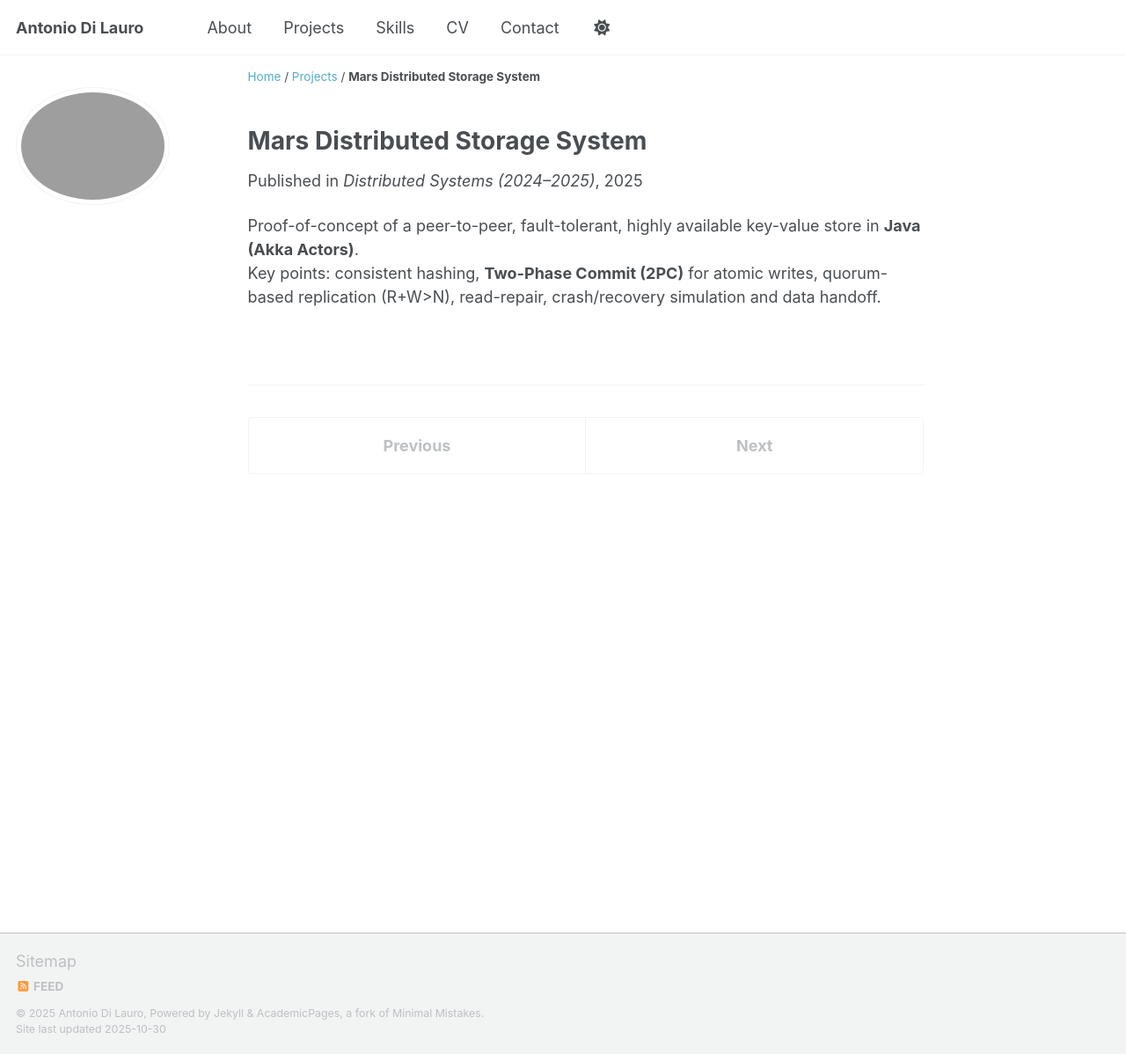
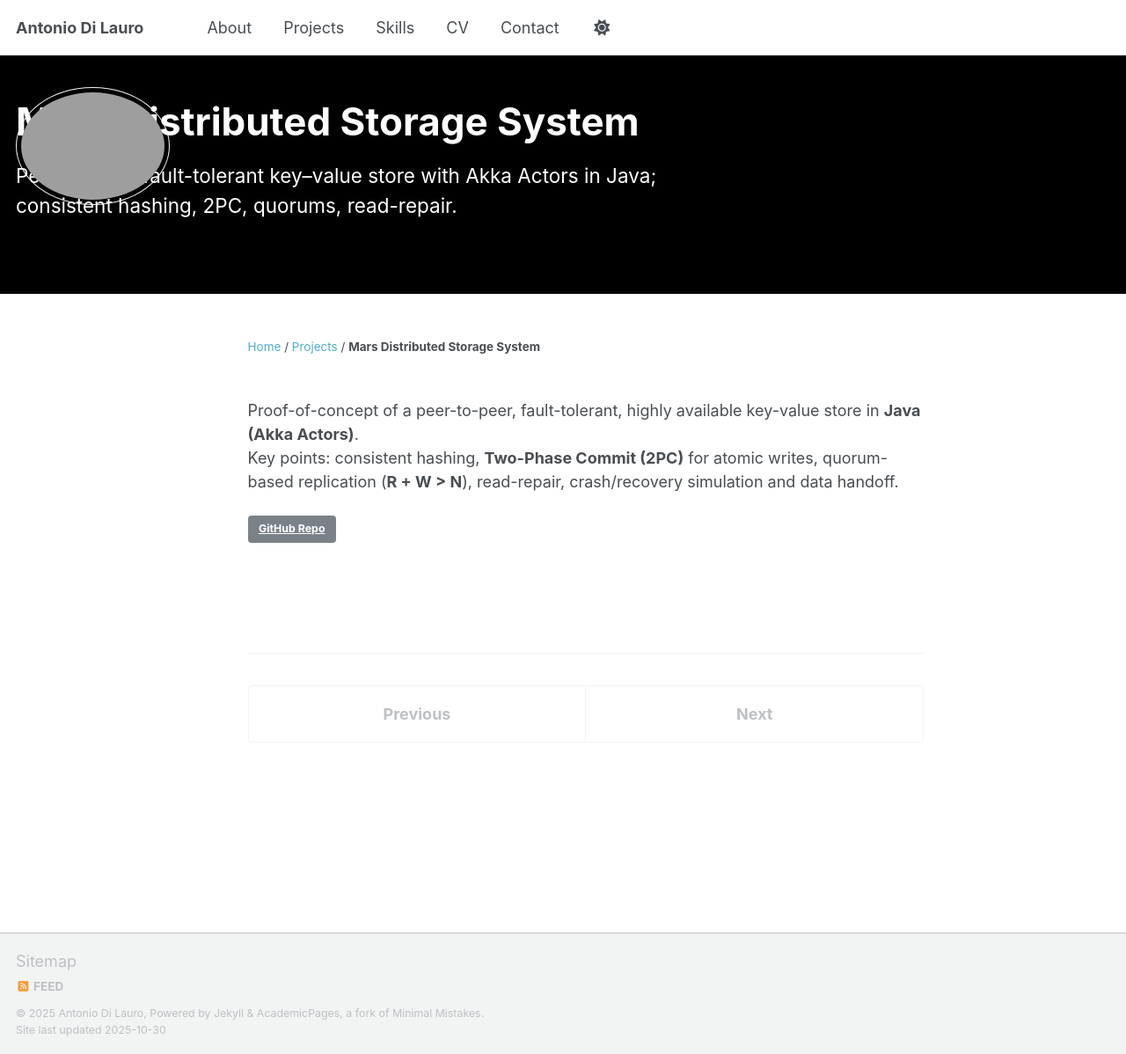
Before and after one commit to antodila/antodila.github.io, a Jekyll site: the page built from _projects/2025-02-mars-distributed-storage.md, in a window 1280 px wide and 1198 px high. Shown: the whole window at 88% size. Built offline with Jekyll 4.4.1, drawn with Linux system fonts in a browser that asks for light colours; a script that is not in the unit is left out.

Commit message:
Update 2025-02-mars-distributed-storage.md

```diff
--- a/_projects/2025-02-mars-distributed-storage.md
+++ b/_projects/2025-02-mars-distributed-storage.md
@@ -5,10 +5,31 @@ permalink: /projects/mars-ds/
 date: 2025-02-01
 venue: "Distributed Systems (2024–2025)"
 excerpt: "Peer-to-peer fault-tolerant key–value store with Akka Actors in Java; consistent hashing, 2PC, quorums, read-repair."
+# Header opzionale (metti un'immagine se ce l'hai in /images/projects/)
+header:
+  overlay_color: "#000"
+  overlay_filter: "0.35"
+  image: /images/projects/mars-ds-hero.jpg
+# Link esterni utili
+repo: https://github.com/antodila/<repo-se-pubblico-o-copia>
+demo:
 links:
   - name: Link available on request
     url: "#"
 ---
 
 Proof-of-concept of a peer-to-peer, fault-tolerant, highly available key-value store in **Java (Akka Actors)**.
-Key points: consistent hashing, **Two-Phase Commit (2PC)** for atomic writes, quorum-based replication (R+W>N), read-repair, crash/recovery simulation and data handoff.
+Key points: consistent hashing, **Two-Phase Commit (2PC)** for atomic writes, quorum-based replication (**R + W > N**), read-repair, crash/recovery simulation and data handoff.
+
+{% if page.repo or page.demo %}
+<div class="btn-links">
+  {% if page.repo %}
+  <a class="btn btn--primary btn--small" href="{{ page.repo }}" target="_blank" rel="noopener">GitHub Repo</a>
+  {% endif %}
+  {% if page.demo %}
+  <a class="btn btn--small" href="{{ page.demo }}" target="_blank" rel="noopener">Live Demo</a>
+  {% endif %}
+</div>
+{% endif %}
+
+<a class="btn btn--light-outline btn--small" href="{{ '/projects/' | relative_url }}">← Back to Projects</a>
```
